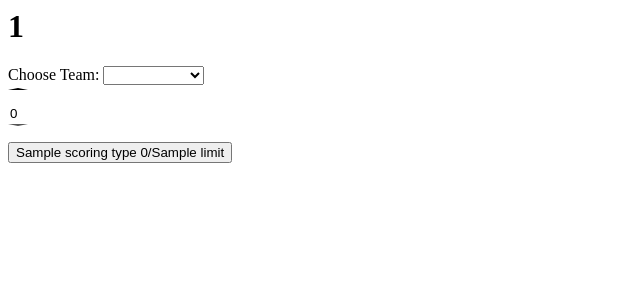
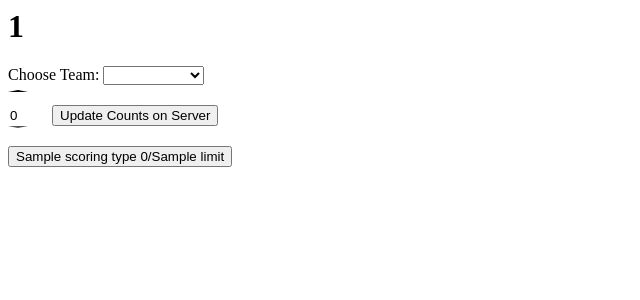
Before and after one commit to uiuc-mrdc/cogs, a Django app: template django/team_management/templates/team_management/GameX.html in a window 1280 px wide. Shown: the top 300 px of the page, without its empty margins (0-640 px from the left). Run offline with Django 3.2, Linux system fonts and the light colour scheme; the template is opened without the code that fills it: most values are stand-ins (such as "Sample title", 1, 10 or a date in 2020).

Commit message:
Added an update counts button

```diff
--- a/django/team_management/templates/team_management/GameX.html
+++ b/django/team_management/templates/team_management/GameX.html
@@ -59,6 +59,7 @@ button.down {
 				<input type="number" min="0" step="1" value="0" style="background-color:{{ dragonCounter.extra_data }}">
 			</span>
 		{% endfor %}
+		<button>Update Counts on Server</button>
 	</div>
 
 
```
